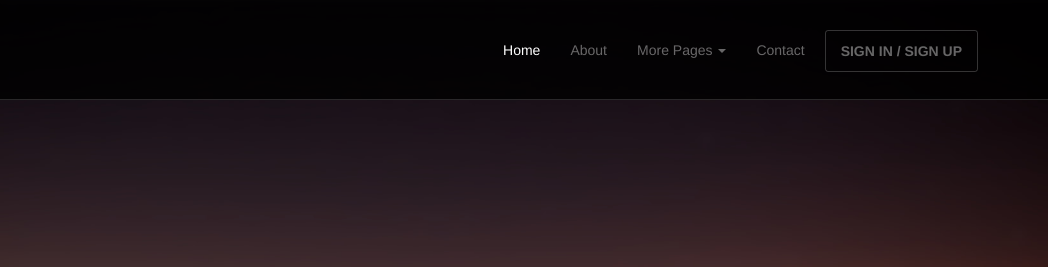
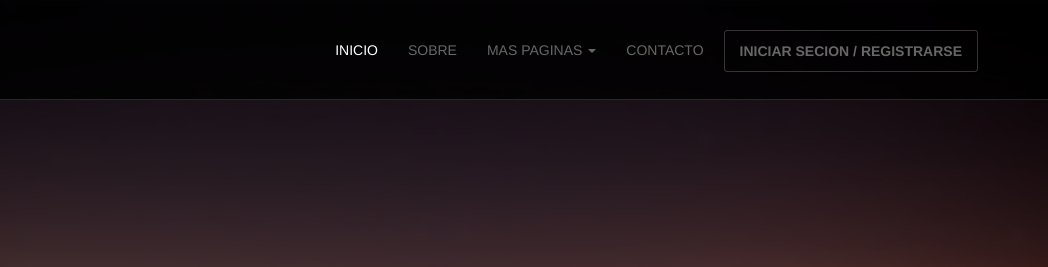
Before and after one commit to DarkMagichelp/practica, a plain HTML site: page miProyecto/index.html in a window 1280 px wide. Shown: the top 267 px of the page, 232-1280 px from the left. Drawn offline with nearby package versions, Linux system fonts and the light colour scheme.

Commit message:
se realizo traduccion del menu principal

```diff
--- a/miProyecto/index.html
+++ b/miProyecto/index.html
@@ -1,6 +1,11 @@
 <!DOCTYPE html>
 <html lang="en">
 <head>
+
+
+
+
+
 	<meta charset="utf-8">
 	<meta name="viewport"    content="width=device-width, initial-scale=1.0">
 	<meta name="description" content="">
@@ -36,17 +41,17 @@
 			</div>
 			<div class="navbar-collapse collapse">
 				<ul class="nav navbar-nav pull-right">
-					<li class="active"><a href="#">Home</a></li>
-					<li><a href="about.html">About</a></li>
+					<li class="active"><a href="#">INICIO</a></li>
+					<li><a href="about.html">SOBRE</a></li>
 					<li class="dropdown">
-						<a href="#" class="dropdown-toggle" data-toggle="dropdown">More Pages <b class="caret"></b></a>
+						<a href="#" class="dropdown-toggle" data-toggle="dropdown">MAS PAGINAS <b class="caret"></b></a>
 						<ul class="dropdown-menu">
-							<li><a href="sidebar-left.html">Left Sidebar</a></li>
-							<li class="active"><a href="sidebar-right.html">Right Sidebar</a></li>
+							<li><a href="sidebar-left.html">BARRA IZQUIERDA</a></li>
+							<li class="active"><a href="sidebar-right.html">BARRA DERECHA</a></li>
 						</ul>
 					</li>
-					<li><a href="contact.html">Contact</a></li>
-					<li><a class="btn" href="signin.html">SIGN IN / SIGN UP</a></li>
+					<li><a href="contact.html">CONTACTO</a></li>
+					<li><a class="btn" href="signin.html">INICIAR SECION / REGISTRARSE</a></li>
 				</ul>
 			</div><!--/.nav-collapse -->
 		</div>
```
